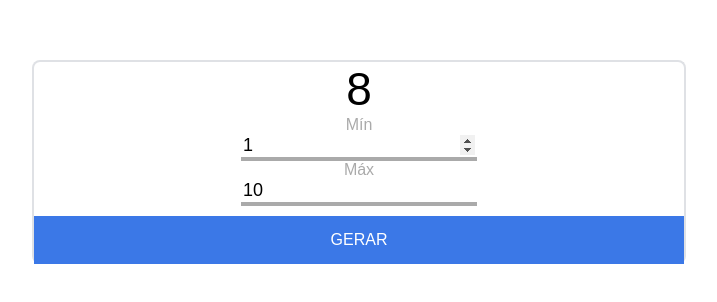
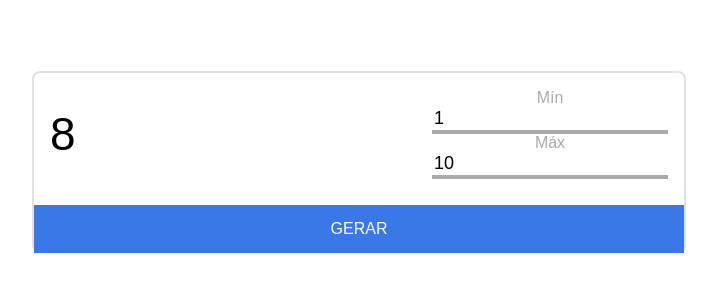
Before and after one commit to jeffers0ndg/GeradorNumerosAleatorios, a plain HTML site: page index.html in a window 1280 px wide. Shown: the part 246-548 px from the top of the page, without its empty margins (289-1006 px from the left). Drawn offline with Linux system fonts and the light colour scheme.

Commit message:
input position changed

```diff
--- a/index.html
+++ b/index.html
@@ -12,14 +12,17 @@
 <body>
     <div class="container">
         <div class="box">
-            <label id="visor">0</label>
-
-            <label for="valorMax">Mín</label>
-            <input type="number" id="valorMin" value="1" autofocus>
-            <label for="valorMax">Máx</label>
-            <input type="number" id="valorMax" value="10">
-
-
+            <div class="boxlinhas">
+                <div class="boxvisor">
+                    <label id="visor">0</label>
+                </div>
+                <div class="boxinputs">
+                    <label for="valorMax">Mín</label>
+                    <input type="number" id="valorMin" value="1">
+                    <label for="valorMax">Máx</label>
+                    <input type="number" id="valorMax" value="10">
+                </div>
+            </div>
             <input type="button" class="bnt" value="gerar" onclick="gerarValor()">
         </div>
     </div>
--- a/style.css
+++ b/style.css
@@ -11,6 +11,27 @@
     align-items: center;
     justify-content: center;
 }
+
+.boxinputs{
+    display: flex;
+    flex-direction: column;
+    align-items: center;
+    justify-content: center;
+    margin: 16px;
+}
+.boxvisor{
+    margin: 16px;
+}
+
+.boxlinhas{
+    display: flex;
+    flex-direction: row;
+    align-items: center;
+    justify-content: space-between;
+    width: 100%;
+    height: 100%;
+
+}
 .box{
     display: flex;
     flex-direction: column;
@@ -19,6 +40,9 @@
     border: 2px solid #dfe1e5;
     border-radius: 8px;
     border-bottom: none;
+    /*
+
+    */
 }
 
 #visor{
@@ -27,6 +51,7 @@
 }
 
 .box, label{
+
     color: #aaa;
 }
 #valorMin, #valorMax{
```
